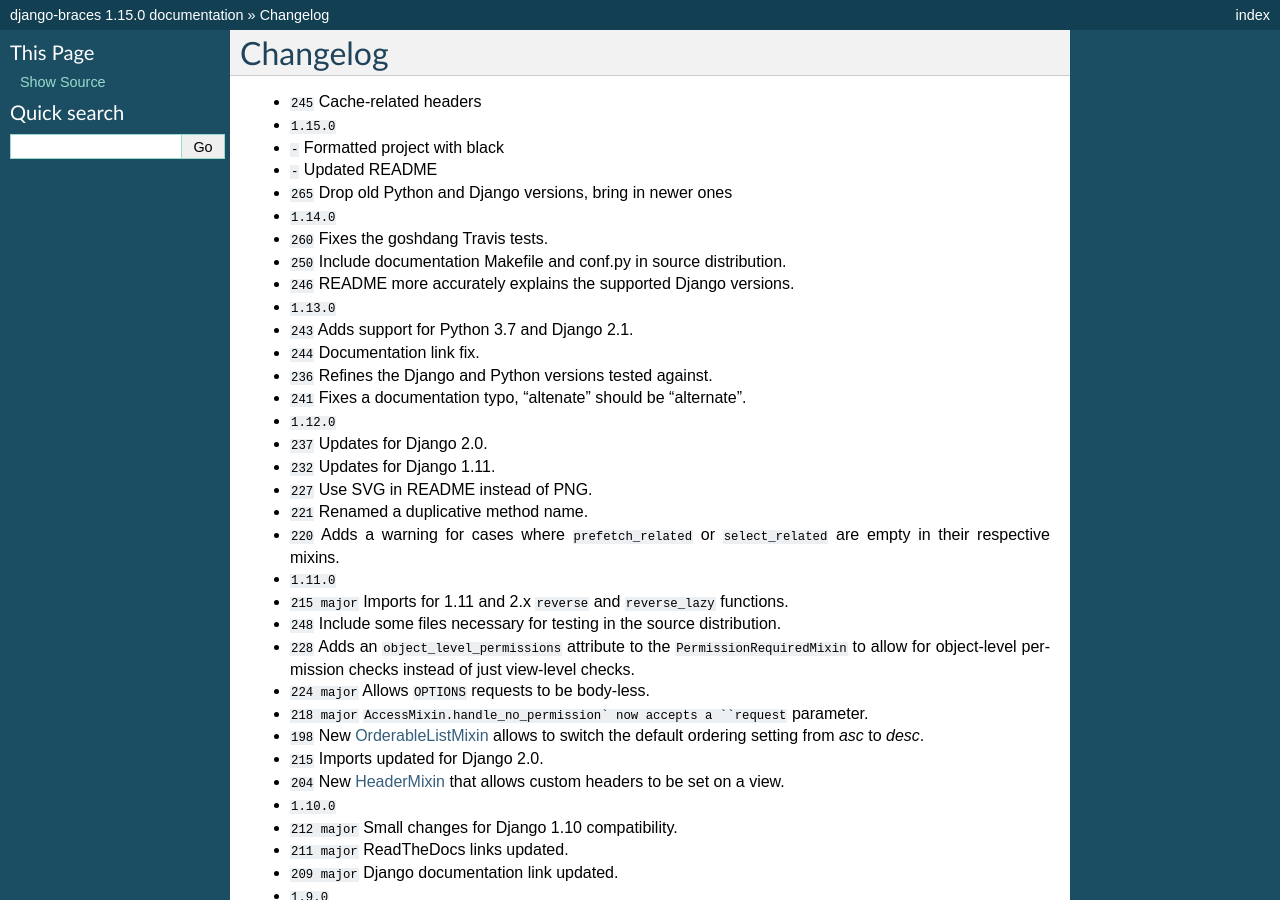
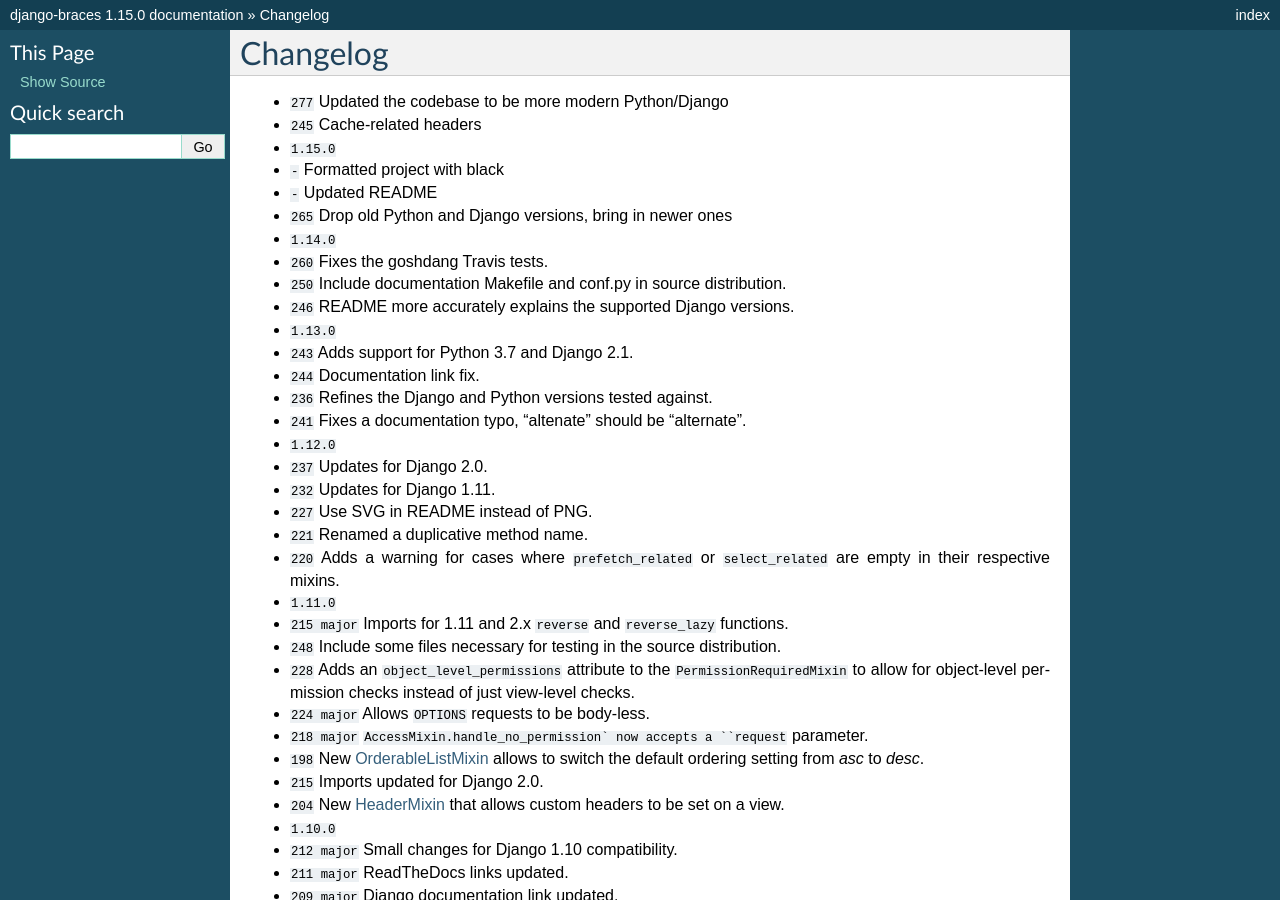
Before and after one commit to brack3t/django-braces, a Sphinx documentation site: the page built from docs/changelog.rst, in a window 1280 px wide and 900 px high. Built offline with Sphinx 7.4.7, drawn with Linux system fonts in a browser that asks for light colours; cross-references to code outside the pages are shown as plain code.

Commit message:
Changelog update

```diff
--- a/docs/changelog.rst
+++ b/docs/changelog.rst
@@ -4,6 +4,7 @@
 Changelog
 =========
 
+* :support:`277` Updated the codebase to be more modern Python/Django
 * :feature:`245` Cache-related headers
 * :release:`1.15.0 <2021-11-05>`
 * :support:`-` Formatted project with black
```
